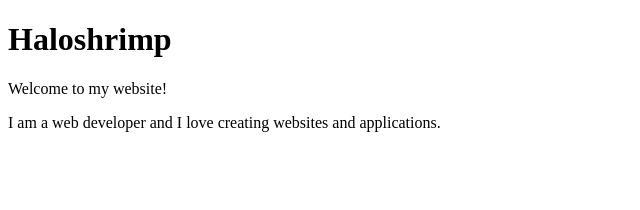
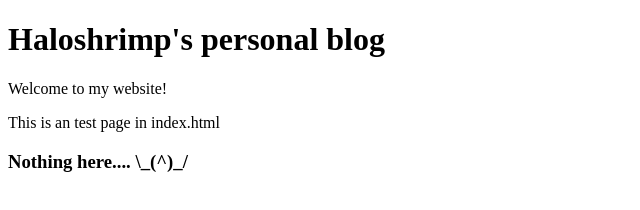
Before and after one commit to haloshrimpx/haloshrimpx.github.io, a plain HTML site: page index.html in a window 1280 px wide. Shown: the whole page, without its empty margins (0-640 px from the left). Drawn offline with Linux system fonts and the light colour scheme.

Commit message:
git commit -m "Update blog test"

```diff
--- a/index.html
+++ b/index.html
@@ -2,15 +2,16 @@
 <html>
 
 <head>
-    <title>Haloshrimp</title>
+    <title>Haloshrimp Blog</title>
     <link rel="stylesheet" type="text/css" href="style.css">
 </head>
 
 <body>
     <div class="container">
-        <h1>Haloshrimp</h1>
+        <h1>Haloshrimp's personal blog</h1>
         <p>Welcome to my website!</p>
-        <p>I am a web developer and I love creating websites and applications.</p>
+        <p>This is an test page in index.html</p>
+        <h3>Nothing here.... \_(^)_/ </h3>
     </div>
 </body>
 
```
